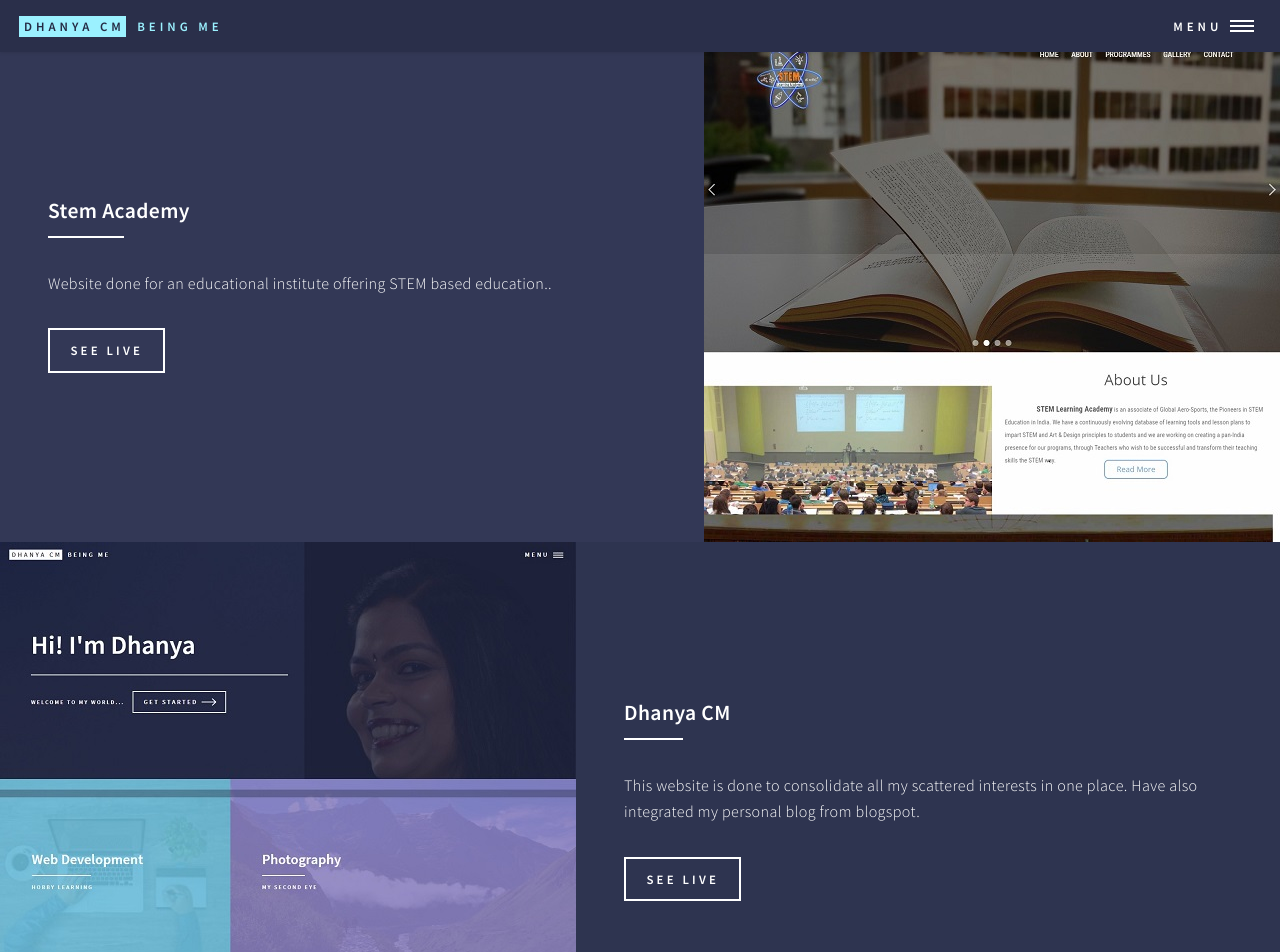
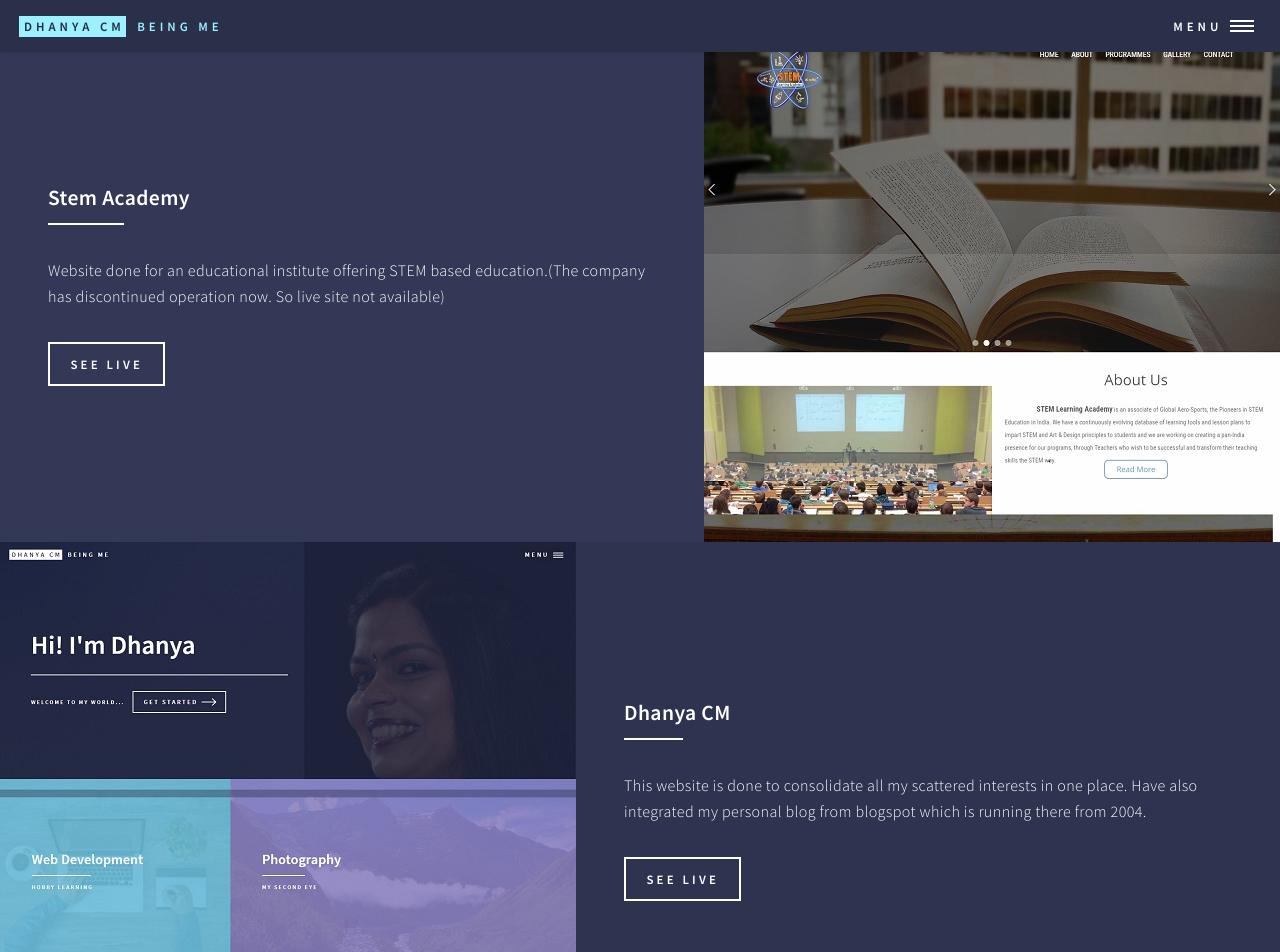
Before and after one commit to dhanyacm/dhanyacm, a Jekyll site: the page built from web-portfolio.html, in a window 1280 px wide and 1400 px high, scrolled down 2274 px. Shown: the top 952 px of the window. Built offline with Jekyll 4.4.1, drawn with Linux system fonts in a browser that asks for light colours; some of the changed text lies outside the part shown.

Commit message:
Update web-portfolio.html

```diff
--- a/web-portfolio.html
+++ b/web-portfolio.html
@@ -18,7 +18,8 @@
 							</header>
 							<div class="content">
 								<p>This is a self taught skill which I enjoy doing.
-								I am developing sites using HTML5, CSS, javascript and bootstrap. Most of the sites are static sites hosted in Github. The blogs are hosted in blogspot or wordpress.
+								I am developing sites using HTML5, CSS, javascript and bootstrap. Most of the sites are static sites hosted in Github.
+								The blogs are hosted in blogspot or wordpress. For some sites formspree is used for forms.
 								</p>
 							</div>
 						</div>
@@ -107,7 +108,7 @@
 												<h3>Stem Academy</h3>
 											</header>
 											<p>
-												Website done for an educational institute offering STEM based education..
+												Website done for an educational institute offering STEM based education.(The company has discontinued operation now. So live site not available)
 											</p>
 											<ul class="actions">
 												<li><a href="https://www.stemacademy.in" class="button" target="_blank" rel="noopener noreferrer">See Live</a></li>
@@ -125,7 +126,7 @@
 												<h3>Dhanya CM</h3>
 											</header>
 											<p>
-												This website is done to consolidate all my scattered interests in one place. Have also integrated my personal blog from blogspot.
+												This website is done to consolidate all my scattered interests in one place. Have also integrated my personal blog from blogspot which is running there from 2004.
 											</p>
 											<ul class="actions">
 												<li><a href="https://dhanyacm.com/" class="button" target="_blank" rel="noopener noreferrer">See Live</a></li>
```
Also changed, not shown: other parts of web-portfolio.html (+3 -3 lines).
